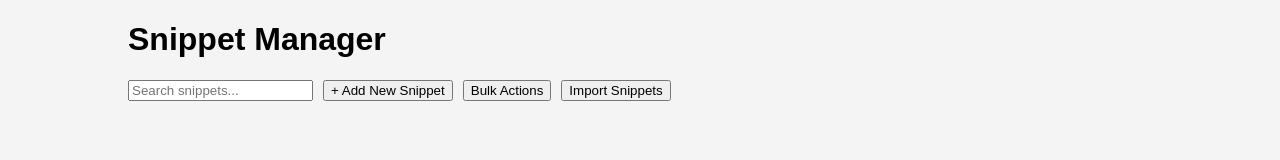
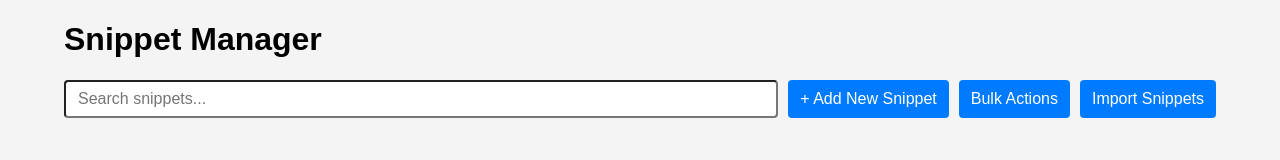
Before and after one commit to erekerekerek/erekerekerek.github.io, a plain HTML site: page index.html in a window 1280 px wide. Drawn offline with Linux system fonts and the light colour scheme.

Commit message:
Update style.css

```diff
--- a/style.css
+++ b/style.css
@@ -6,14 +6,38 @@ body {
 }
 
 #snippet-manager {
-  width: 80%;
+  width: 90%;
+  max-width: 1200px;
   margin: 20px auto;
 }
 
 .toolbar {
   display: flex;
+  flex-wrap: wrap;
   gap: 10px;
   margin-bottom: 20px;
+}
+
+input, button {
+  padding: 8px 12px;
+  font-size: 16px;
+  border-radius: 4px;
+}
+
+input {
+  flex-grow: 1;
+  width: auto;
+}
+
+button {
+  background-color: #007bff;
+  color: #fff;
+  border: none;
+  cursor: pointer;
+}
+
+button:hover {
+  background-color: #0056b3;
 }
 
 #snippet-list {
```
